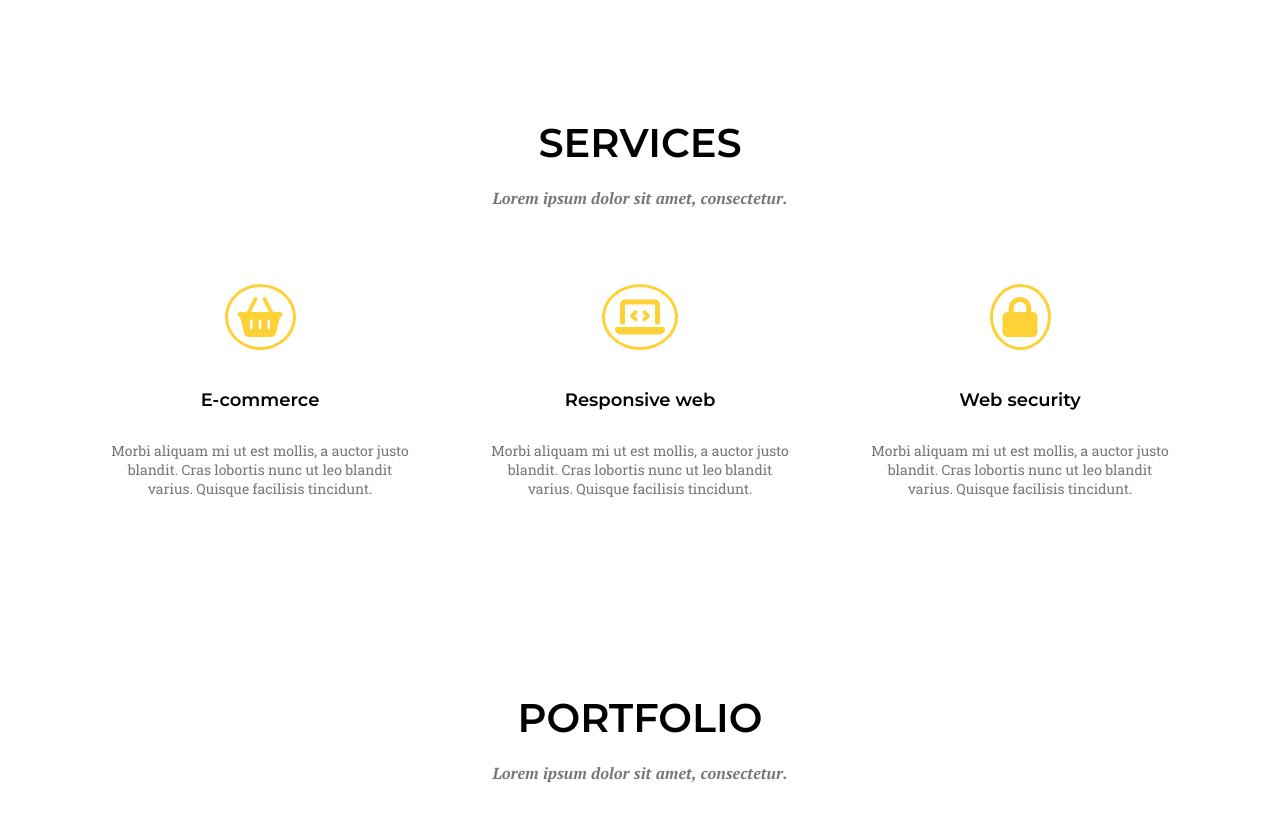
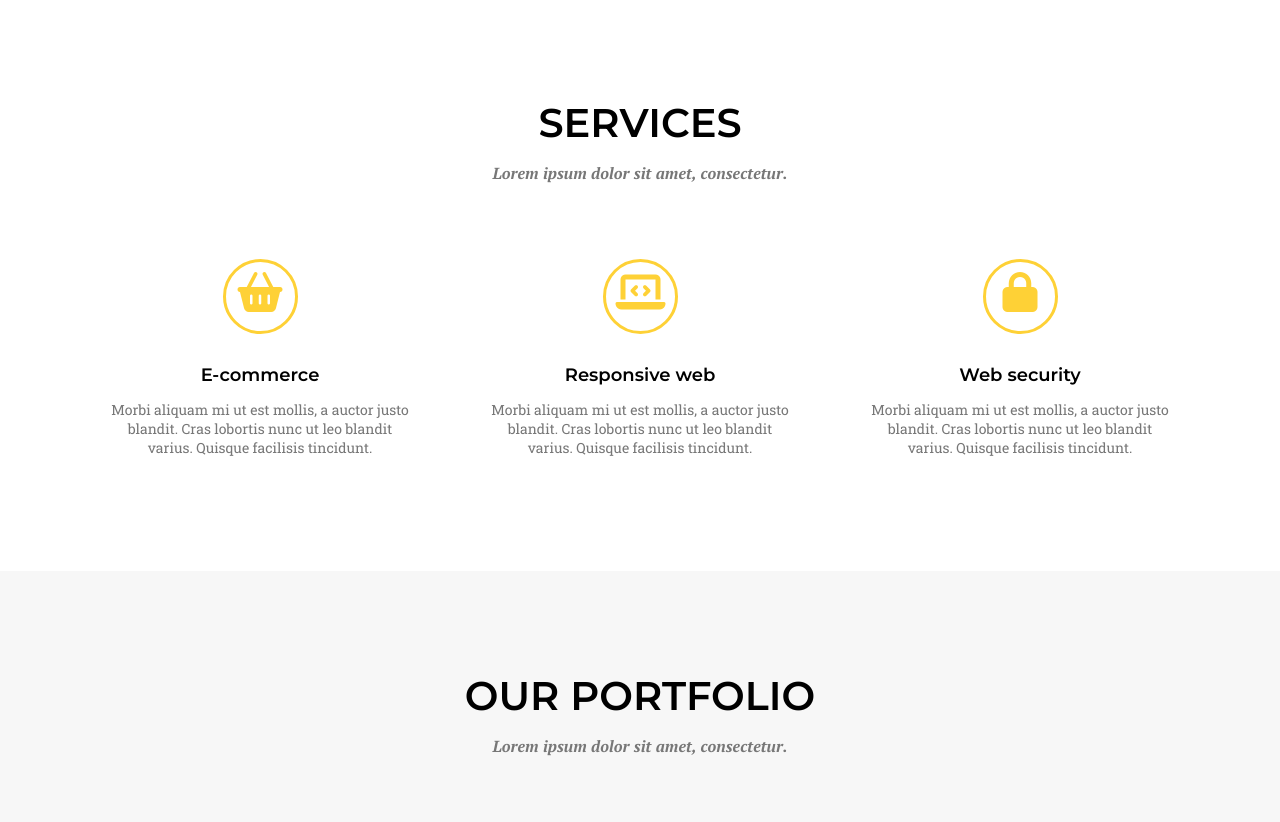
Before and after one commit to martyna-krol/projekt-task-runner, a website: page index.html in a window 1280 px wide. Shown: the part 702-1524 px from the top of the page. Before the commit the page ends 1486 px from the top, so only its background shows below. Drawn offline with Linux system fonts and the light colour scheme; a web font is replaced by a local one.

Commit message:
Services finished and links added

```diff
--- a/index.html
+++ b/index.html
@@ -10,7 +10,7 @@
     <script src="https://kit.fontawesome.com/f2f45337b4.js" crossorigin="anonymous"></script>
 </head>
 <body>
-    <header>
+    <header id="home">
         <div class="header-img">
             <nav class="navigation">
                 <div class="container">
@@ -20,9 +20,9 @@
                         </div>
                         <div class="navbar col-6">
                             <ul class="navbar-nav">
-                                <li><a class="nav-link" href="#">HOME</a></li>
-                                <li><a class="nav-link" href="#">SERVICES</a></li>
-                                <li><a class="nav-link" href="#">PORTFOLIO</a></li>
+                                <li><a class="nav-link" href="#home">HOME</a></li>
+                                <li><a class="nav-link" href="#services">SERVICES</a></li>
+                                <li><a class="nav-link" href="#portfolio">PORTFOLIO</a></li>
                                 <li><a class="nav-link" href="#">ABOUT</a></li>
                                 <li><a class="nav-link" href="#">CONTACT</a></li>
                             </ul>
@@ -42,7 +42,7 @@
         </div>
     </header>
 
-    <section class="services">
+    <section class="services" id="services">
         <div class="container">
             <h3 class="section-title">SERVICES</h3>
             <h4 class="section-subtitle">Lorem ipsum dolor sit amet, consectetur.</h4>
@@ -84,22 +84,18 @@
         </div>
     </section>
 
-    <section class="portfolio">
+    <section class="portfolio" id="portfolio">
         <div class="container">
-            <h3 class="section-title">PORTFOLIO</h3>
+            <h3 class="section-title">OUR PORTFOLIO</h3>
             <h4 class="section-subtitle">Lorem ipsum dolor sit amet, consectetur.</h4>
             <div class="row">
             </div>
         </div>
     </section>
-
     <footer>
         <div class="container">
-            <div class="row">
-
-            </div>
+            <div class="row"></div>
         </div>
     </footer>
-
 </body>
 </html>
--- a/sass/style.scss
+++ b/sass/style.scss
@@ -9,6 +9,7 @@ $color-one: #fff;
 $color-two: #fed136;
 $color-three: #000;
 $color-four: #777777;
+$color-five: #f7f7f7;
 $transition: all 1s;
 
 // Global
@@ -25,12 +26,17 @@ a {
     font-weight: bold;
 }
 
+section {
+    padding-top: 100px;
+    padding-bottom: 100px;
+}
+
 .section-title {
     font-weight: 600;
     font-size: 40px;
     font-family: $font-family-one;
     color: $color-three;
-    margin: 120px auto 20px auto;
+    margin: 0px auto 15px auto;
 }
 
 .section-subtitle {
@@ -168,20 +174,29 @@ h2 {
 h5 {
     font-size: 18px;
     font-weight: 600;
+    margin-bottom: 10px;
 }
 
 .box {
-    margin: 75px 25px;
+    margin: 75px 25px 0;
 }
 
 .icon {
     height: 75px;
+    width: 75px;
+    border: 3px solid $color-two;
+    border-radius: 50%;
+    padding: 10px;
+    margin: auto;
 }
 
 .icon i {
     font-size: 40px;
     color: $color-two;
-    border: 3px solid $color-two;
-    border-radius: 50%;
-    padding: 10px;
 }
+
+// Portfolio
+
+.portfolio {
+    background-color: $color-five;
+}
```
Also changed, not shown: css/style.css, 1 other file.
